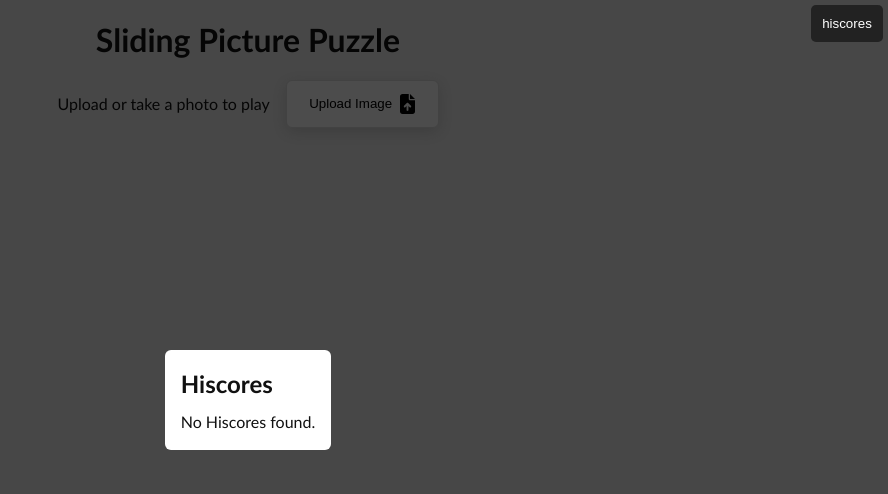
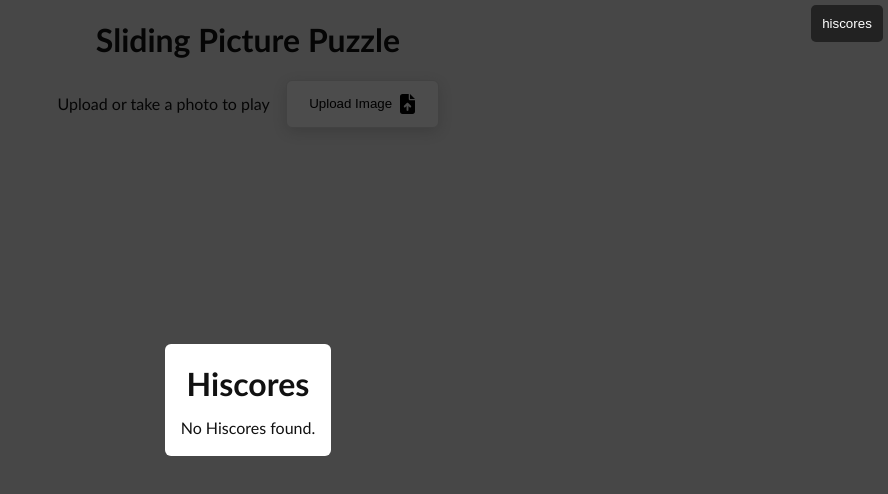
Before and after one commit to adamdgit/puzzle, a React (Vite) app: page / in a window 1280 px wide. Both pictures are taken after a click on the button "hiscores". Shown: the top 494 px of the page, without its empty margins (392-1280 px from the left). Built offline with nearby package versions, Linux system fonts and the light colour scheme.

Commit message:
Store game img to hiscores

```diff
--- a/src/components/GameBoard.tsx
+++ b/src/components/GameBoard.tsx
@@ -134,7 +134,10 @@ export default function GameBoard() {
         if (!board.current) return;
 
         const unshuffled_tiles = createTileFromImg();
-        shuffleBoard(unshuffled_tiles!);
+
+        if (unshuffled_tiles) {
+            shuffleBoard(unshuffled_tiles);
+        }
     },[]);
 
   return (
--- a/src/components/Hiscores.tsx
+++ b/src/components/Hiscores.tsx
@@ -1,7 +1,13 @@
 import { useEffect, useState } from 'react'
+import { formatTime } from '../utils/formatTime';
+
+type LShiscores = {
+    imgDataURL: string;
+    score: number;
+}
 
 export default function Hiscores() {
-    const [hiscores, setHiscores] = useState<number[]>([]);
+    const [hiscores, setHiscores] = useState<LShiscores[]>([]);
 
     useEffect(() => {
         // Fetch hiscores on mount
@@ -19,14 +25,14 @@ export default function Hiscores() {
   return (
     <div className='hiscore-wrap'>
         <ul className='hiscores'>
-            <h2>Hiscores</h2>
+            <h1>Hiscores</h1>
             {hiscores.length > 0 ?
-                hiscores.map((score, i) => {
-                    const mins = Math.floor(Number(score) / 60);
-                    const secs = Number(score) % 60;
-                    const formatmins = `${String(mins).padStart(2, '0')}`
-                    const formatsecs = `${String(secs).padStart(2, '0')}`
-                    return <li key={i}>Time: {formatmins}:{formatsecs}</li>
+                hiscores.map((x, i) => {
+                    const [mins, secs] = formatTime(x.score)
+                    return <li key={i}>
+                        <span>Time: {mins}:{secs}</span>
+                        <img src={x.imgDataURL} alt='img preview' width={100} height={100}/>
+                    </li>
                 })
                 : <p>No Hiscores found.</p>
             }
--- a/src/components/Timer.tsx
+++ b/src/components/Timer.tsx
@@ -1,8 +1,14 @@
 import { useEffect, useRef, useState } from 'react'
 import { useAppContext } from '../context/AppContext';
+import { formatTime } from '../utils/formatTime';
+
+type LShiscores = {
+    imgDataURL: string;
+    score: number;
+}
 
 export default function Timer() {
-    const { gameStarted, gameEnded } = useAppContext();
+    const { gameStarted, gameEnded, croppedImage } = useAppContext();
     const [mins, setMins] = useState('00');
     const [secs, setSecs] = useState('00');
     const time = useRef(0);
@@ -11,7 +17,7 @@ export default function Timer() {
     function updateHiscores() {
         const key = 'hiscore';
         const currentTime = time.current;
-        let scores: number[] = [];
+        let scores: LShiscores[] = [];
 
         try {
             const storage = localStorage.getItem(key);
@@ -22,8 +28,21 @@ export default function Timer() {
             console.error("Failed to parse high scores from localStorage", err);
         }
 
-        scores.push(currentTime);
-        scores = scores.sort((a, b) => a - b).slice(0, 10);
+        // Create new canvas to shrink game image for local storage hiscores
+        const canvas = document.createElement('canvas');
+        const HISCOREIMGSIZE = 100 // pixels
+        canvas.width = HISCOREIMGSIZE;
+        canvas.height = HISCOREIMGSIZE;
+        const ctx = canvas.getContext('2d');
+
+        if (!ctx || !croppedImage) return
+
+        ctx.drawImage(croppedImage, 0, 0, HISCOREIMGSIZE, HISCOREIMGSIZE);
+
+        const imgDataURL =  canvas?.toDataURL() ?? '';
+        // save small img and time
+        scores.push({ imgDataURL: imgDataURL, score: currentTime });
+        scores = scores.sort((a, b) => a.score - b.score).slice(0, 10);
 
         try {
             localStorage.setItem(key, JSON.stringify(scores));
@@ -37,8 +56,9 @@ export default function Timer() {
         if (gameStarted && !gameEnded) {
             timerRef.current = setInterval(() => {
                 time.current += 1;
-                setMins(String(Math.floor(time.current / 60)).padStart(2, '0'));
-                setSecs(String(time.current % 60).padStart(2, '0'))
+                const [mins, secs] = formatTime(time.current)
+                setMins(mins);
+                setSecs(secs);
             }, 1000);
         }
 
--- a/src/index.css
+++ b/src/index.css
@@ -106,6 +106,7 @@ main {
 }
 
 .hiscores {
+  text-align: center;
   display: grid;
   gap: .5rem;
   padding: 1rem;
@@ -113,3 +114,9 @@ main {
   border-radius: 6px;
   list-style: none;
 }
+
+.hiscores li {
+  display: flex;
+  align-items: center;
+  gap: 1rem;
+}
--- /dev/null
+++ b/src/utils/formatTime.ts
@@ -0,0 +1,6 @@
+export function formatTime(time: number) {
+    const mins = String(Math.floor(time / 60)).padStart(2, '0');
+    const secs = String(time % 60).padStart(2, '0');
+
+    return [mins, secs]
+}
```
